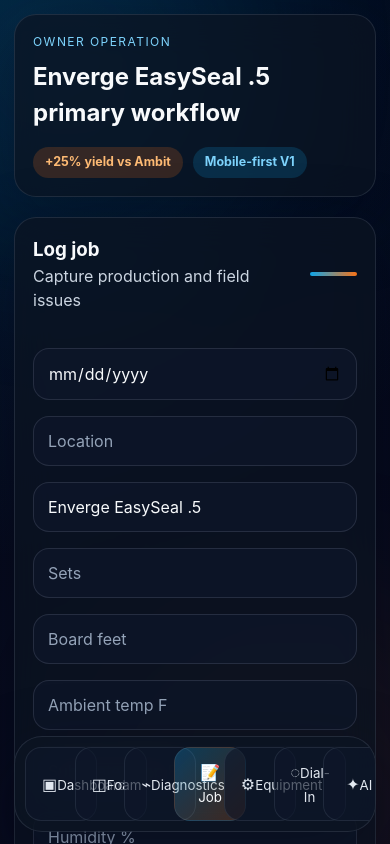
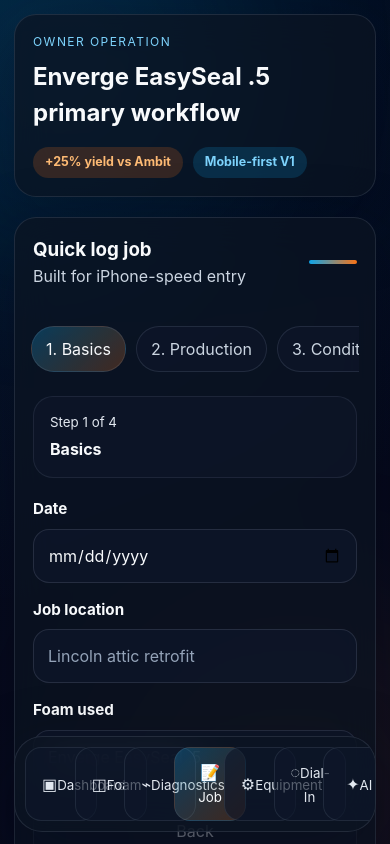
Before and after one commit to Jfrm918/foam-dial, a React (Vite) app: page / in a window 390 px wide. Both pictures are taken after a click on the button "Log Job". Shown: the top 844 px of the page. Built offline with nearby package versions, Linux system fonts and the light colour scheme.

Commit message:
Make Foam Dial job logging iPhone-first

```diff
--- a/src/App.css
+++ b/src/App.css
@@ -511,6 +511,121 @@
   grid-template-columns: repeat(2, minmax(0, 1fr));
 }
 
+.job-log-layout {
+  align-items: start;
+}
+
+.mobile-job-card {
+  gap: 20px;
+}
+
+.job-stepper {
+  display: flex;
+  gap: 10px;
+  overflow-x: auto;
+  padding-bottom: 4px;
+}
+
+.job-step-pill,
+.rating-chip {
+  border: 1px solid rgba(148, 163, 184, 0.16);
+  background: rgba(15, 23, 42, 0.72);
+  color: #cbd5e1;
+  border-radius: 999px;
+  padding: 10px 14px;
+  white-space: nowrap;
+}
+
+.job-step-pill.active,
+.rating-chip.active {
+  background: linear-gradient(135deg, rgba(14, 165, 233, 0.28), rgba(249, 115, 22, 0.24));
+  color: #f8fafc;
+}
+
+.job-progress-card,
+.job-summary-card {
+  display: grid;
+  gap: 4px;
+  padding: 16px;
+  border-radius: 20px;
+  background: rgba(15, 23, 42, 0.68);
+  border: 1px solid rgba(148, 163, 184, 0.12);
+}
+
+.job-progress-card strong,
+.job-summary-card strong,
+.field-block span {
+  color: #f8fafc;
+}
+
+.mobile-form-stack {
+  display: grid;
+  gap: 16px;
+}
+
+.mobile-split-grid,
+.job-nav-row,
+.job-history-metrics,
+.rating-row {
+  display: grid;
+  gap: 12px;
+}
+
+.mobile-split-grid,
+.job-history-metrics {
+  grid-template-columns: repeat(2, minmax(0, 1fr));
+}
+
+.field-block {
+  display: grid;
+  gap: 8px;
+}
+
+.field-block span {
+  font-size: 0.95rem;
+  font-weight: 700;
+}
+
+.touch-input {
+  min-height: 56px;
+  font-size: 1rem;
+}
+
+.touch-textarea {
+  min-height: 132px;
+}
+
+.rating-row {
+  grid-template-columns: repeat(5, minmax(0, 1fr));
+}
+
+.rating-chip {
+  min-height: 52px;
+  font-weight: 700;
+}
+
+.job-nav-row {
+  grid-template-columns: repeat(2, minmax(0, 1fr));
+}
+
+.job-nav-row button:disabled {
+  opacity: 0.45;
+  cursor: not-allowed;
+  transform: none;
+}
+
+.job-history-card {
+  gap: 12px;
+}
+
+.job-history-metrics span {
+  padding: 10px 12px;
+  border-radius: 14px;
+  background: rgba(2, 6, 23, 0.42);
+  color: #cbd5e1;
+  font-size: 0.9rem;
+}
+
 .mobile-nav {
   display: none;
 }
@@ -579,4 +694,25 @@
   .mobile-nav-item {
     min-width: 72px;
   }
+
+  .job-stepper {
+    margin-inline: -2px;
+  }
+
+  .mobile-split-grid,
+  .job-history-metrics,
+  .job-nav-row {
+    grid-template-columns: 1fr;
+  }
+
+  .rating-row {
+    grid-template-columns: repeat(5, minmax(44px, 1fr));
+  }
+
+  .touch-input,
+  .rating-chip,
+  .primary-button,
+  .ghost-button {
+    min-height: 54px;
+  }
 }
--- a/src/App.jsx
+++ b/src/App.jsx
@@ -347,8 +347,16 @@
   const [chatInput, setChatInput] = useState('')
   const [foamForm, setFoamForm] = useState({ manufacturer: '', product: '', type: 'open', rValue: '', yield: '', ratio: '1:1', minTemp: '', maxTemp: '', substrates: '', notes: '' })
   const [jobForm, setJobForm] = useState({ date: '', location: '', foam: 'Enverge EasySeal .5', sets: '', bf: '', ambT: '', subT: '', rh: '', rating: '5', problems: '', notes: '' })
+  const [jobStep, setJobStep] = useState(0)
   const [equipmentForm, setEquipmentForm] = useState({ date: '', gunModel: 'Fusion AP', hoseTempA: '', hoseTempB: '', drumTempA: '', drumTempB: '', pressureA: '', pressureB: '', notes: '' })
   const [calculator, setCalculator] = useState({ ambient: 68, substrate: 60, humidity: 50, foamType: 'open' })
+
+  const jobSteps = [
+    { id: 'basics', label: 'Basics' },
+    { id: 'production', label: 'Production' },
+    { id: 'conditions', label: 'Conditions' },
+    { id: 'notes', label: 'Notes' },
+  ]
 
   useEffect(() => {
     setFoamSystems(readStorage(STORAGE_KEYS.foamSystems, defaultFoamSystems))
@@ -414,6 +422,19 @@
     event.preventDefault()
     setJobs((current) => [{ id: crypto.randomUUID(), ...jobForm }, ...current])
     setJobForm({ date: '', location: '', foam: 'Enverge EasySeal .5', sets: '', bf: '', ambT: '', subT: '', rh: '', rating: '5', problems: '', notes: '' })
+    setJobStep(0)
+  }
+
+  function updateJobField(field, value) {
+    setJobForm((current) => ({ ...current, [field]: value }))
+  }
+
+  function nextJobStep() {
+    setJobStep((current) => Math.min(current + 1, jobSteps.length - 1))
+  }
+
+  function previousJobStep() {
+    setJobStep((current) => Math.max(current - 1, 0))
   }
 
   function addEquipment(event) {
@@ -579,36 +600,138 @@
         )
       case 'job-log':
         return (
-          <section className="content-grid two-column-layout">
-            <form className="glass-card panel-card form-card" onSubmit={addJob}>
-              <SectionHeader title="Log job" subtitle="Capture production and field issues" />
-              <div className="form-grid">
-                <input className="glass-input" type="date" value={jobForm.date} onChange={(event) => setJobForm({ ...jobForm, date: event.target.value })} required />
-                <input className="glass-input" placeholder="Location" value={jobForm.location} onChange={(event) => setJobForm({ ...jobForm, location: event.target.value })} required />
-                <input className="glass-input" placeholder="Foam used" value={jobForm.foam} onChange={(event) => setJobForm({ ...jobForm, foam: event.target.value })} required />
-                <input className="glass-input" placeholder="Sets" value={jobForm.sets} onChange={(event) => setJobForm({ ...jobForm, sets: event.target.value })} required />
-                <input className="glass-input" placeholder="Board feet" value={jobForm.bf} onChange={(event) => setJobForm({ ...jobForm, bf: event.target.value })} required />
-                <input className="glass-input" placeholder="Ambient temp F" value={jobForm.ambT} onChange={(event) => setJobForm({ ...jobForm, ambT: event.target.value })} required />
-                <input className="glass-input" placeholder="Substrate temp F" value={jobForm.subT} onChange={(event) => setJobForm({ ...jobForm, subT: event.target.value })} required />
-                <input className="glass-input" placeholder="Humidity %" value={jobForm.rh} onChange={(event) => setJobForm({ ...jobForm, rh: event.target.value })} required />
-                <input className="glass-input" placeholder="Rating 1-5" value={jobForm.rating} onChange={(event) => setJobForm({ ...jobForm, rating: event.target.value })} required />
-                <input className="glass-input span-2" placeholder="Problems" value={jobForm.problems} onChange={(event) => setJobForm({ ...jobForm, problems: event.target.value })} />
-                <textarea className="glass-input span-2" rows="4" placeholder="Notes" value={jobForm.notes} onChange={(event) => setJobForm({ ...jobForm, notes: event.target.value })} />
+          <section className="content-grid two-column-layout job-log-layout">
+            <form className="glass-card panel-card form-card mobile-job-card" onSubmit={addJob}>
+              <SectionHeader title="Quick log job" subtitle="Built for iPhone-speed entry" />
+
+              <div className="job-stepper">
+                {jobSteps.map((step, index) => (
+                  <button
+                    key={step.id}
+                    type="button"
+                    className={index === jobStep ? 'job-step-pill active' : 'job-step-pill'}
+                    onClick={() => setJobStep(index)}
+                  >
+                    {index + 1}. {step.label}
+                  </button>
+                ))}
               </div>
-              <button className="primary-button" type="submit">Log Job</button>
+
+              <div className="job-progress-card">
+                <small>Step {jobStep + 1} of {jobSteps.length}</small>
+                <strong>{jobSteps[jobStep].label}</strong>
+              </div>
+
+              {jobStep === 0 && (
+                <div className="mobile-form-stack">
+                  <label className="field-block">
+                    <span>Date</span>
+                    <input className="glass-input touch-input" type="date" value={jobForm.date} onChange={(event) => updateJobField('date', event.target.value)} required />
+                  </label>
+                  <label className="field-block">
+                    <span>Job location</span>
+                    <input className="glass-input touch-input" placeholder="Lincoln attic retrofit" value={jobForm.location} onChange={(event) => updateJobField('location', event.target.value)} required />
+                  </label>
+                  <label className="field-block">
+                    <span>Foam used</span>
+                    <input className="glass-input touch-input" placeholder="Enverge EasySeal .5" value={jobForm.foam} onChange={(event) => updateJobField('foam', event.target.value)} required />
+                  </label>
+                </div>
+              )}
+
+              {jobStep === 1 && (
+                <div className="mobile-form-stack">
+                  <div className="mobile-split-grid">
+                    <label className="field-block">
+                      <span>Sets used</span>
+                      <input className="glass-input touch-input" inputMode="numeric" placeholder="2" value={jobForm.sets} onChange={(event) => updateJobField('sets', event.target.value)} required />
+                    </label>
+                    <label className="field-block">
+                      <span>Board feet</span>
+                      <input className="glass-input touch-input" inputMode="numeric" placeholder="39200" value={jobForm.bf} onChange={(event) => updateJobField('bf', event.target.value)} required />
+                    </label>
+                  </div>
+                  <label className="field-block">
+                    <span>Overall job rating</span>
+                    <div className="rating-row">
+                      {[1, 2, 3, 4, 5].map((value) => (
+                        <button
+                          key={value}
+                          type="button"
+                          className={Number(jobForm.rating) === value ? 'rating-chip active' : 'rating-chip'}
+                          onClick={() => updateJobField('rating', String(value))}
+                        >
+                          {value}
+                        </button>
+                      ))}
+                    </div>
+                  </label>
+                </div>
+              )}
+
+              {jobStep === 2 && (
+                <div className="mobile-form-stack">
+                  <div className="mobile-split-grid">
+                    <label className="field-block">
+                      <span>Ambient temp</span>
+                      <input className="glass-input touch-input" inputMode="numeric" placeholder="67" value={jobForm.ambT} onChange={(event) => updateJobField('ambT', event.target.value)} required />
+                    </label>
+                    <label className="field-block">
+                      <span>Substrate temp</span>
+                      <input className="glass-input touch-input" inputMode="numeric" placeholder="61" value={jobForm.subT} onChange={(event) => updateJobField('subT', event.target.value)} required />
+                    </label>
+                  </div>
+                  <label className="field-block">
+                    <span>Humidity %</span>
+                    <input className="glass-input touch-input" inputMode="numeric" placeholder="48" value={jobForm.rh} onChange={(event) => updateJobField('rh', event.target.value)} required />
+                  </label>
+                </div>
+              )}
+
+              {jobStep === 3 && (
+                <div className="mobile-form-stack">
+                  <label className="field-block">
+                    <span>Problems noticed</span>
+                    <input className="glass-input touch-input" placeholder="Minor sagging on west wall lifts" value={jobForm.problems} onChange={(event) => updateJobField('problems', event.target.value)} />
+                  </label>
+                  <label className="field-block">
+                    <span>Notes</span>
+                    <textarea className="glass-input touch-input touch-textarea" rows="5" placeholder="What changed, what worked, what went wrong" value={jobForm.notes} onChange={(event) => updateJobField('notes', event.target.value)} />
+                  </label>
+                  <div className="job-summary-card">
+                    <strong>{jobForm.location || 'New job log'}</strong>
+                    <small>{jobForm.foam || 'Foam not set yet'} • {jobForm.sets || '0'} set(s) • {jobForm.bf || '0'} bf</small>
+                  </div>
+                </div>
+              )}
+
+              <div className="job-nav-row">
+                <button type="button" className="ghost-button" onClick={previousJobStep} disabled={jobStep === 0}>Back</button>
+                {jobStep < jobSteps.length - 1 ? (
+                  <button type="button" className="primary-button" onClick={nextJobStep}>Next</button>
+                ) : (
+                  <button className="primary-button" type="submit">Save Job</button>
+                )}
+              </div>
             </form>
 
             <div className="glass-card panel-card">
-              <SectionHeader title="Recent job history" subtitle="Newest first" />
+              <SectionHeader title="Recent job history" subtitle="Fast review after entry" />
               <div className="stack-list">
                 {jobs.map((job) => (
-                  <article className="list-card" key={job.id}>
+                  <article className="list-card job-history-card" key={job.id}>
                     <div className="list-topline">
                       <strong>{job.location}</strong>
                       <span>{job.date}</span>
                     </div>
-                    <p>{job.foam} • {job.bf} bf • {job.sets} set(s) • {job.ambT}F ambient</p>
-                    <small>Problems: {job.problems || 'None'} • Rating: {job.rating}/5 • {job.notes}</small>
+                    <p>{job.foam} • {job.bf} bf • {job.sets} set(s)</p>
+                    <div className="job-history-metrics">
+                      <span>{job.ambT}F ambient</span>
+                      <span>{job.subT}F substrate</span>
+                      <span>{job.rh}% RH</span>
+                      <span>Rating {job.rating}/5</span>
+                    </div>
+                    <small>Problems: {job.problems || 'None'} • {job.notes || 'No notes logged.'}</small>
                   </article>
                 ))}
               </div>
```
